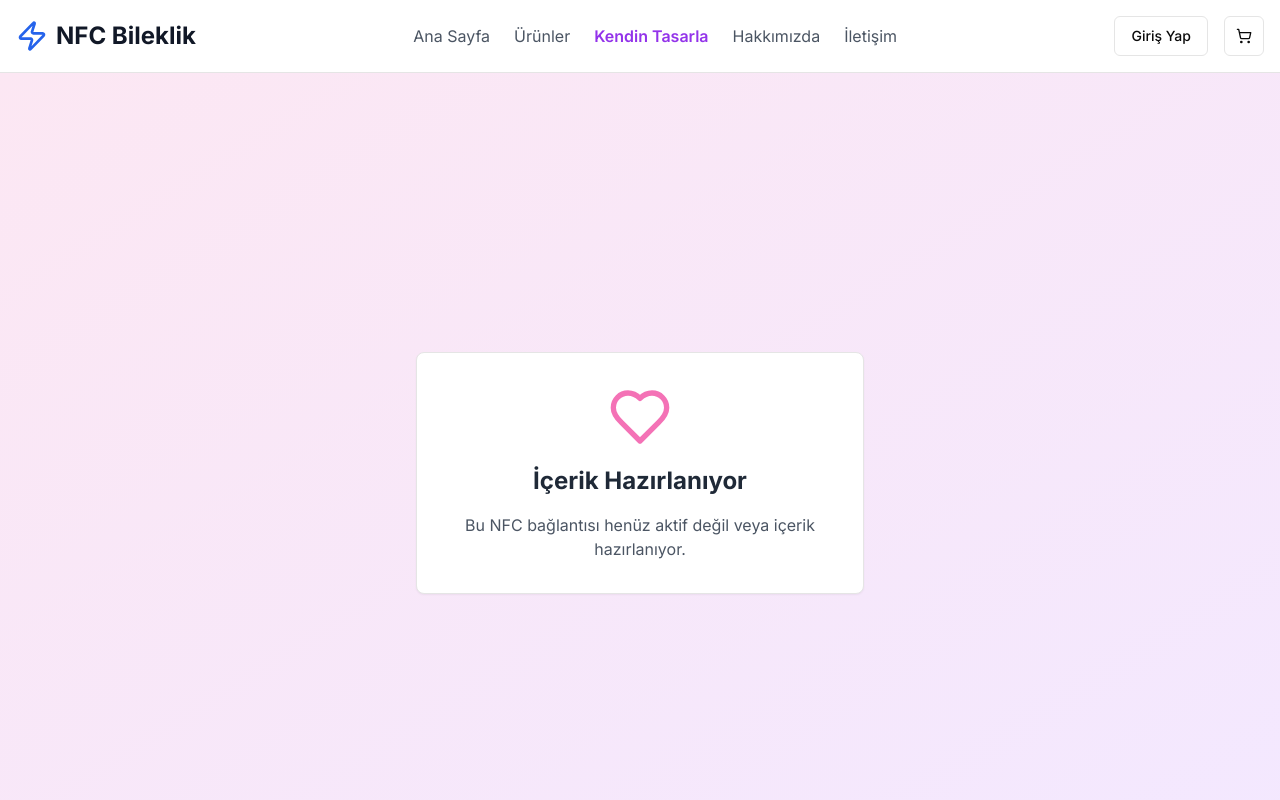
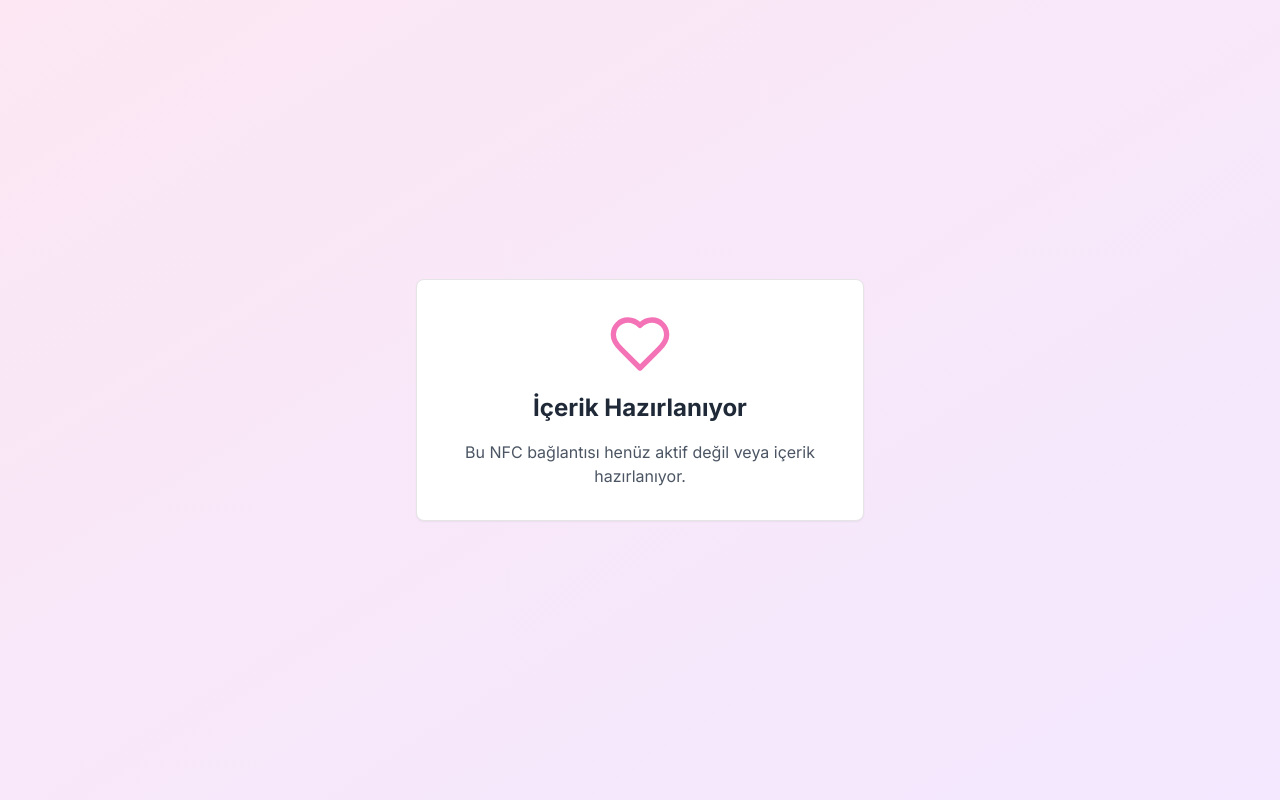
Before and after one commit to teberizm/nfc-bracelet-ecommerce, a Next.js app: page /nfc/1 in a window 1280 px wide. Shown: the top 800 px of the page. Built offline with nearby package versions, Linux system fonts and the light colour scheme.

Commit message:
denemesiiiiasdasdasdasddiasdasdasds

```diff
--- a/app/layout.tsx
+++ b/app/layout.tsx
@@ -1,3 +1,5 @@
+"use client"
+
 import type React from "react"
 import type { Metadata } from "next"
 import { Inter } from "next/font/google"
@@ -9,6 +11,7 @@ import { Toaster } from "@/components/ui/toaster"
 import { AuthProvider } from "@/contexts/auth-context"
 import { ContentProvider } from "@/contexts/content-context"
 import { AdminProvider } from "@/contexts/admin-context"
+import { usePathname } from "next/navigation"
 
 const inter = Inter({ subsets: ["latin"] })
 
@@ -24,6 +27,9 @@ export default function RootLayout({
 }: {
   children: React.ReactNode
 }) {
+  const pathname = usePathname()
+  const simpleLayout = pathname.startsWith("/demo") || pathname.startsWith("/nfc")
+
   return (
     <html lang="tr">
       <body className={inter.className}>
@@ -31,10 +37,19 @@ export default function RootLayout({
           <AdminProvider>
             <CartProvider>
               <ContentProvider>
-                <Header />
-                <main>{children}</main>
-                <Footer />
-                <Toaster />
+                 {simpleLayout ? (
+                  <>
+                    <main>{children}</main>
+                    <Toaster />
+                  </>
+                ) : (
+                  <>
+                    <Header />
+                    <main>{children}</main>
+                    <Footer />
+                    <Toaster />
+                  </>
+                )}
               </ContentProvider>
             </CartProvider>
           </AdminProvider>
```
Also changed, not shown: 1 other file (tests, documents, lock files or other folders).
